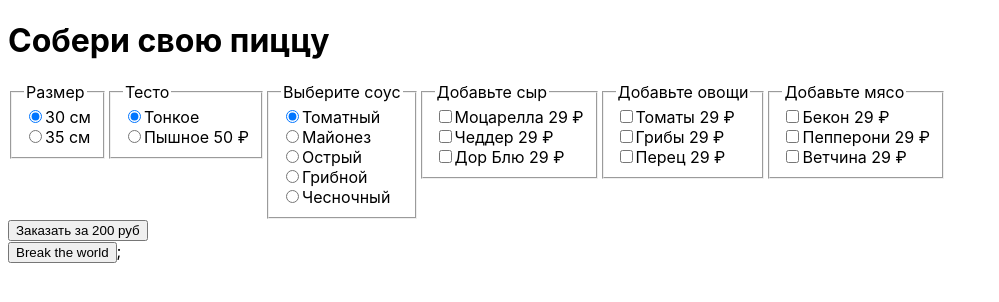
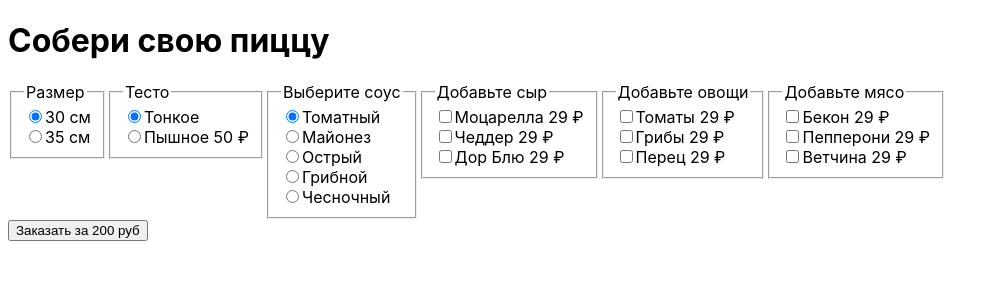
Before and after one commit to call007/artem-pizza, a React (Create React App) app: page / in a window 1280 px wide. Shown: the top 302 px of the page, without its empty margins (0-999 px from the left). Built offline with nearby package versions, Linux system fonts and the light colour scheme.

Commit message:
fix: remove broken button

```diff
--- a/src/App.tsx
+++ b/src/App.tsx
@@ -4,14 +4,6 @@ function App() {
   return (
     <div className="App">
       <PizzaConfigurator />
-      <button
-        onClick={() => {
-          throw new Error("Some test error");
-        }}
-      >
-        Break the world
-      </button>
-      ;
     </div>
   );
 }
```
